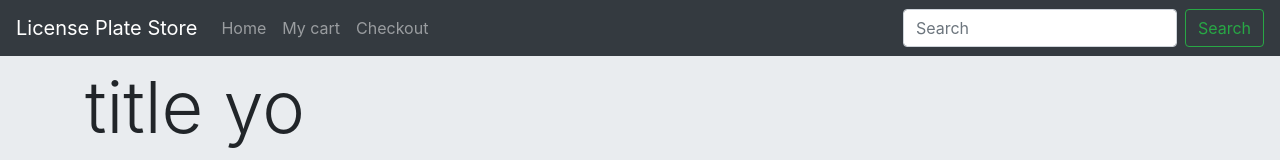
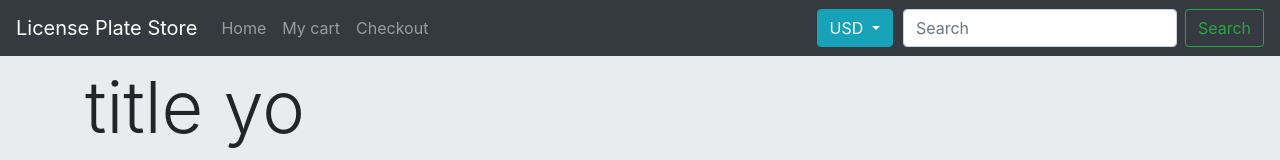
Before and after one commit to adamhrosenberg/advanced-angular-training, an Angular app: page / in a window 1280 px wide. Shown: the top 160 px of the page. Built offline with nearby package versions, Linux system fonts and the light colour scheme; no server answers.

Commit message:
added currency switcher and some itner component communication :)

```diff
--- a/src/app/currency-switcher/currency-switcher.component.html
+++ b/src/app/currency-switcher/currency-switcher.component.html
@@ -1,10 +1,10 @@
 <div class="btn-group">
   <button type="button" class="btn btn-info dropdown-toggle" data-toggle="dropdown" (click)="showItems = ! showItems">
-    {{ 'USD' }}
+    {{currencyService.getCurrency()}}
   </button>
   <div class="dropdown-menu show" [class.show]="showItems">
-    <a class="dropdown-item" >USD ($)</a>
-    <a class="dropdown-item" >EUR (€)</a>
-    <a class="dropdown-item" >GBP (£)</a>
+    <a class="dropdown-item" (click)="changeCurrency('USD')">USD ($)</a>
+    <a class="dropdown-item" (click)="changeCurrency('EUR')">EUR (€)</a>
+    <a class="dropdown-item" (click)="changeCurrency('GBP')">GBP (£)</a>
   </div>
 </div>
--- a/src/app/currency-switcher/currency-switcher.component.ts
+++ b/src/app/currency-switcher/currency-switcher.component.ts
@@ -1,3 +1,4 @@
+import { CurrencyService } from './../currency.service';
 import { Component } from '@angular/core';
 import {Currency} from './currency';
 
@@ -10,9 +11,11 @@ export class CurrencySwitcherComponent {
 
   showItems = false;
 
-  constructor() { }
+  constructor(public currencyService: CurrencyService) { }
 
   changeCurrency(currency: Currency) {
-    // TODO
+    this.currencyService.setCurrency(currency);
+    this.showItems = false;
   }
+
 }
--- /dev/null
+++ b/src/app/currency.service.ts
@@ -0,0 +1,20 @@
+import { Injectable } from '@angular/core';
+import { Currency } from './currency-switcher/currency';
+
+@Injectable({
+  providedIn: 'root'
+})
+export class CurrencyService {
+
+  private currency:Currency = 'USD'
+
+  constructor() { }
+
+  getCurrency() {
+    return this.currency;
+  }
+
+  setCurrency(currency: Currency) {
+    this.currency = currency;
+  }
+}
--- a/src/app/license-plate/license-plate.component.html
+++ b/src/app/license-plate/license-plate.component.html
@@ -2,7 +2,7 @@
 <img [src]="plate.picture" class="img-fluid" >
 <p>{{plate.description}}</p>
 <div>
-  <h2 class="float-left">{{plate.price | currencyRenderer:'EUR': 1.2}}</h2>
+  <h2 class="float-left">{{plate.price | currencyRenderer: currencyService.getCurrency()}}</h2>
   <button class="btn btn-primary float-right" role="button">
     {{buttonText}}
   </button>
--- a/src/app/license-plate/license-plate.component.ts
+++ b/src/app/license-plate/license-plate.component.ts
@@ -1,6 +1,7 @@
 import { AppHighlightDirective } from '../highlight.directive';
 import {Component, EventEmitter, Input, Output} from '@angular/core';
 import {LicensePlate} from '../license-plate';
+import { CurrencyService } from 'app/currency.service';
 
 @Component({
   selector: 'app-license-plate',
@@ -15,5 +16,5 @@ export class LicensePlateComponent {
   @Input()
   buttonText: string;
 
-  constructor() { }
+  constructor(public currencyService: CurrencyService) { }
 }
--- a/src/app/navigation/navigation.component.html
+++ b/src/app/navigation/navigation.component.html
@@ -17,6 +17,7 @@
       </li>
 
     </ul>
+    <app-currency-switcher></app-currency-switcher>
     <form class="form-inline my-2 my-lg-0">
       <input class="form-control mr-sm-2" type="text" placeholder="Search" aria-label="Search">
       <button class="btn btn-outline-success my-2 my-sm-0" type="submit">Search</button>
```
Also changed, not shown: 1 other file (tests, documents, lock files or other folders).
